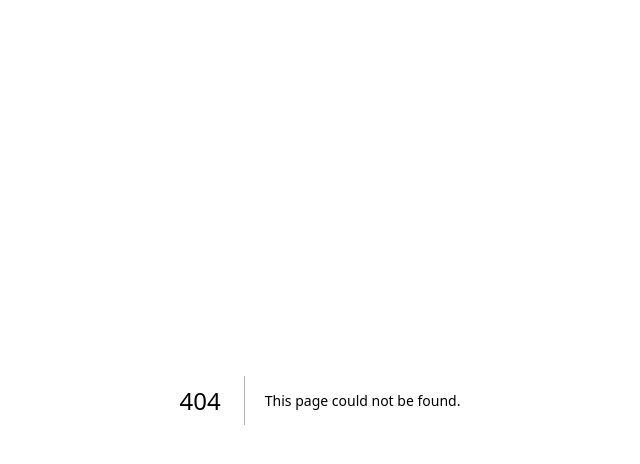
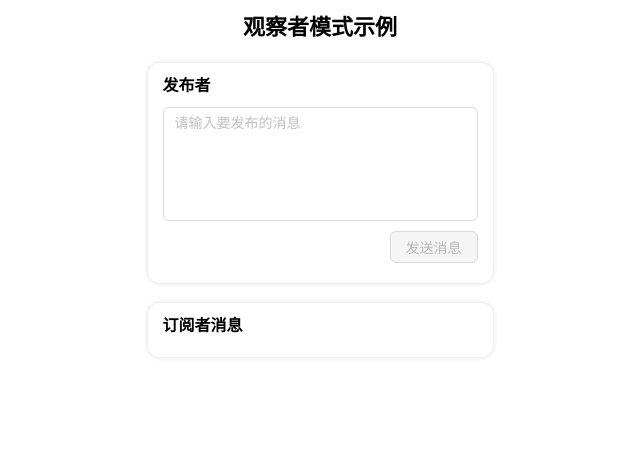
Before and after one commit to TecFancy/mashanghuajia, a Next.js app: page /demos/observer-pattern in a window 1280 px wide. Before the commit this address had no page. Shown: the top 464 px of the page, without its empty margins (320-960 px from the left). Built offline with nearby package versions, Linux system fonts and the light colour scheme.

Commit message:
feat: 设计模式 - 观察者模式示例

```diff
--- a/package.json
+++ b/package.json
@@ -12,6 +12,7 @@
     "@types/node": "18.16.3",
     "@types/react": "18.2.3",
     "@types/react-dom": "18.2.3",
+    "antd": "^5.4.7",
     "autoprefixer": "10.4.14",
     "eslint": "8.39.0",
     "eslint-config-next": "13.3.4",
--- /dev/null
+++ b/src/pages/demos/observer-pattern.tsx
@@ -0,0 +1,108 @@
+/**
+ * @name 一文读懂观察者模式：通俗易懂的JS例子帮你理解
+ * @description 观察者模式示例，建议结合下面链接的文章一起阅读
+ * @link
+ */
+
+import { useEffect, useState } from "react";
+import { Button, Input } from "antd";
+
+import styles from "@/styles/demos/observer-pattern.module.css";
+
+import type { ChangeEvent } from "react";
+
+const { TextArea } = Input;
+
+class Subject {
+  private observers: Observer[] = [];
+
+  subscribe(observer: Observer): void {
+    this.observers.push(observer);
+  }
+
+  unsubscribe(observer: Observer): void {
+    const index = this.observers.indexOf(observer);
+    if (index > -1) {
+      this.observers.splice(index, 1);
+    }
+  }
+
+  notify(data: string): void {
+    this.observers.forEach((observer) => observer.update(data));
+  }
+}
+
+class Observer {
+  constructor(private name: string, private callback: (data: string) => void) {}
+
+  update(data: string): void {
+    this.callback(`[${this.name}] ${data}`);
+  }
+}
+
+const subject = new Subject();
+
+const ObserverPattern = () => {
+  const [msg, setMsg] = useState<string | undefined>(undefined);
+  const [message1, setMessage1] = useState("");
+  const [message2, setMessage2] = useState("");
+
+  function handleChange(e: ChangeEvent<HTMLTextAreaElement>) {
+    const val = e.target.value;
+    setMsg(val?.trim());
+  }
+
+  function handleClick() {
+    if (typeof msg !== "string") return;
+    subject.notify(msg);
+    setMsg(undefined);
+  }
+
+  useEffect(() => {
+    const observer1 = new Observer("Observer 1", setMessage1);
+    subject.subscribe(observer1);
+
+    return () => {
+      subject.unsubscribe(observer1);
+    };
+  }, []);
+
+  useEffect(() => {
+    const observer2 = new Observer("Observer 2", setMessage2);
+    subject.subscribe(observer2);
+
+    return () => {
+      subject.unsubscribe(observer2);
+    };
+  }, []);
+
+  return (
+    <div className={styles.container}>
+      <h1>观察者模式示例</h1>
+      <section>
+        <div className={styles.publisher}>
+          <h2>发布者</h2>
+          <TextArea
+            rows={4}
+            value={msg}
+            onChange={handleChange}
+            className={styles.input}
+            placeholder="请输入要发布的消息"
+          />
+          <div className={styles.submit}>
+            <Button disabled={!msg} onClick={handleClick}>
+              发送消息
+            </Button>
+          </div>
+        </div>
+        <div className={styles.subscriber}>
+          <h2>订阅者消息</h2>
+          <p>{message1}</p>
+          <p>{message2}</p>
+        </div>
+      </section>
+    </div>
+  );
+};
+
+export default ObserverPattern;
--- /dev/null
+++ b/src/styles/demos/observer-pattern.module.css
@@ -0,0 +1,52 @@
+.container {
+  width: 375px;
+  padding: 10px 15px;
+  margin: 0 auto;
+}
+
+.container h1 {
+  padding-bottom: 20px;
+  text-align: center;
+  font-size: 22px;
+  font-weight: bold;
+}
+
+.container section {
+  display: flex;
+  flex-direction: column;
+  justify-content: flex-start;
+  align-items: flex-start;
+  margin-bottom: 20px;
+}
+
+.container section > div {
+  padding: 10px 15px;
+  margin-bottom: 20px;
+  border-radius: 12px;
+  box-shadow: 0 0 5px 0 rgba(0, 0, 0, 0.15);
+}
+
+.container section div h2 {
+  padding-bottom: 10px;
+  font-weight: bold;
+}
+
+.container section .publisher {
+  padding-bottom: 20px;
+  width: 100%;
+}
+
+.container section .publisher .input {
+  padding-bottom: 20px;
+  width: 100%;
+  resize: none;
+}
+
+.container section .publisher .submit {
+  padding-top: 10px;
+  text-align: right;
+}
+
+.container section .subscriber {
+  width: 100%;
+}
```
Also changed, not shown: 1 other file (tests, documents, lock files or other folders).
